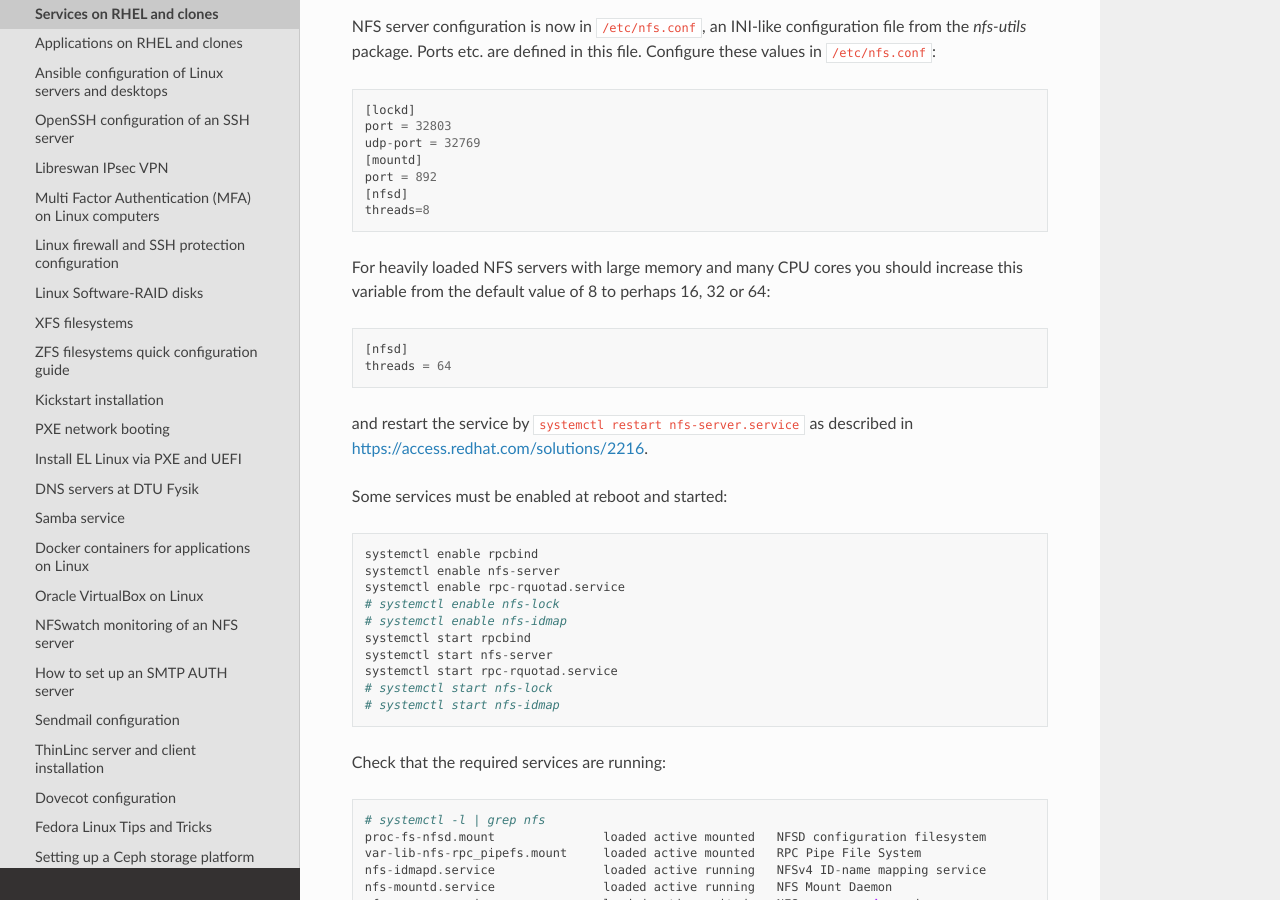
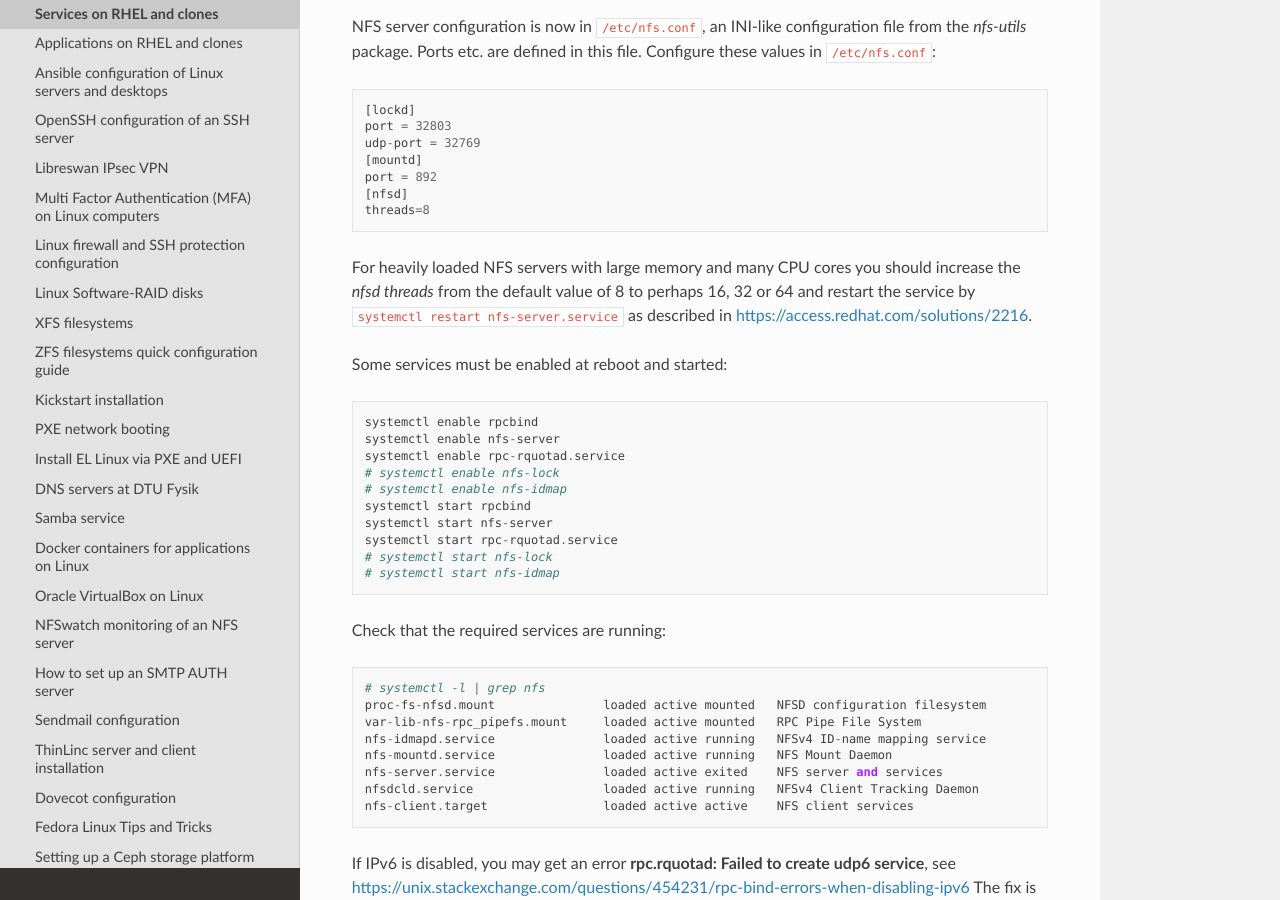
Before and after one commit to OleHolmNielsen/ITwiki, a Sphinx documentation site: the page built from docs/RHEL_services.rst, in a window 1280 px wide and 900 px high, scrolled down 9924 px. Built offline with Sphinx 7.4.7 and the Read the Docs theme 2.0.0, drawn with Linux system fonts in a browser that asks for light colours.

Commit message:
Minor edit

```diff
--- a/docs/RHEL_services.rst
+++ b/docs/RHEL_services.rst
@@ -413,13 +413,8 @@ Configure these values in ``/etc/nfs.conf``::
   [nfsd]
   threads=8
 
-For heavily loaded NFS servers with large memory and many CPU cores you should increase this variable from the default value of 8 to perhaps 16, 32 or 64::
-
-  [nfsd]
-  threads = 64
-
-and restart the service by ``systemctl restart nfs-server.service``
-as described in https://access.redhat.com/solutions/2216.
+For heavily loaded NFS servers with large memory and many CPU cores you should increase the *nfsd threads* from the default value of 8 to perhaps 16, 32 or 64
+and restart the service by ``systemctl restart nfs-server.service`` as described in https://access.redhat.com/solutions/2216.
 
 Some services must be enabled at reboot and started::
 
```
